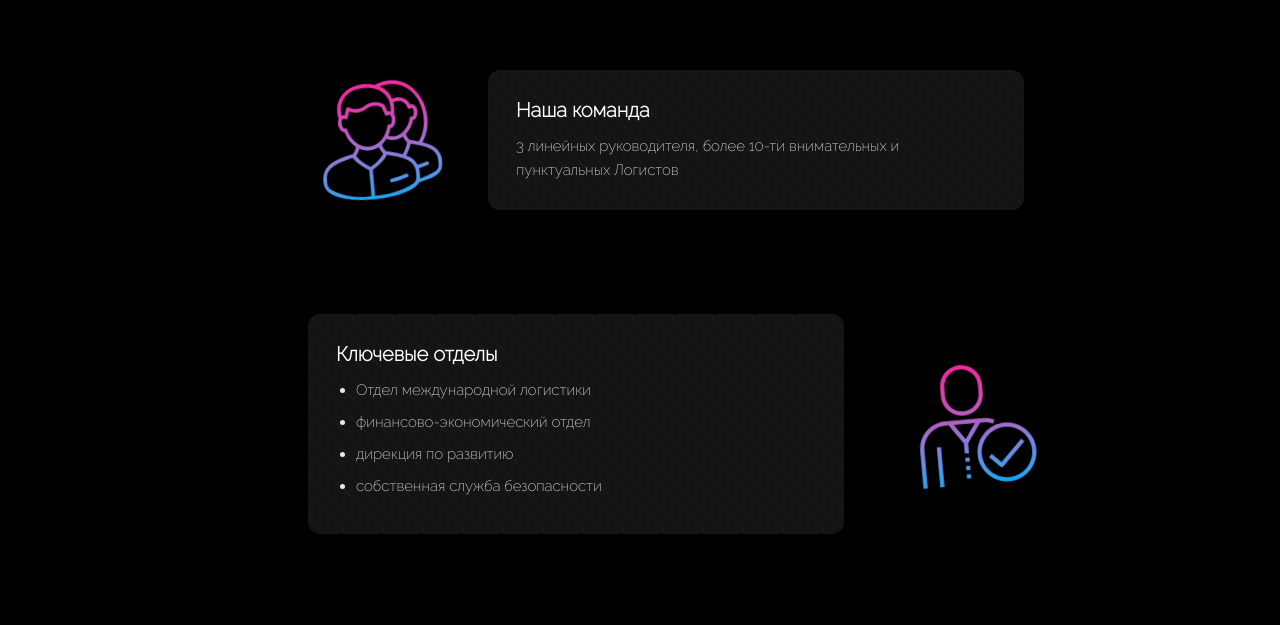
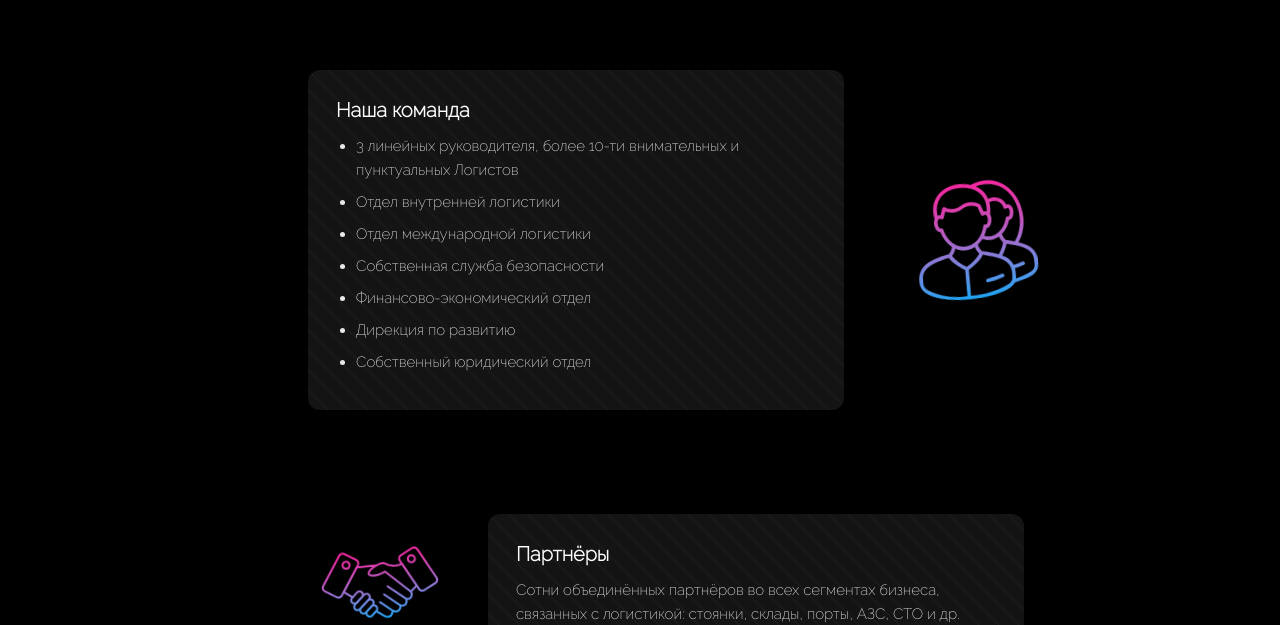
Before and after one commit to Alexandro9911/b2bexpress-react, a React (Vite) app: page / in a window 1280 px wide. Shown: the part 1754-2379 px from the top of the page. Built offline with nearby package versions, Linux system fonts and the light colour scheme.

Commit message:
доработка по требованиям

```diff
--- a/src/App.tsx
+++ b/src/App.tsx
@@ -2,6 +2,7 @@ import './index.css'
 import Header from "./components/Header/Header.tsx";
 import Overlay from "./components/common/Overlay/Overlay.tsx";
 import Section1Image from './assets/images/section1_test.jpg';
+import SectionVideo from './assets/video/truck-crop.mov';
 import Section1_1 from "./components/Content/Section1_1/Section1_1.tsx";
 import NavMenu from "./components/NavMenu/NavMenu.tsx";
 import Section1_2 from "./components/Content/Section1_2/Section1_2.tsx";
@@ -27,6 +28,7 @@ function App() {
         <section className="content-section">
           <Overlay
             imageSrc={Section1Image}
+            videoSrc={SectionVideo}
           >
             <Section1_1/>
           </Overlay>
--- a/src/components/Cards/CardWithIcon/CardWithIcon.tsx
+++ b/src/components/Cards/CardWithIcon/CardWithIcon.tsx
@@ -29,11 +29,17 @@ export default function CardWithIcon({
   const [height, setHeight] = useState<number>(0);
 
   useEffect(() => {
-    if (isExpanded && contentRef.current) {
-      setHeight(contentRef.current.scrollHeight);
-    } else {
-      setHeight(0);
-    }
+      if (isExpanded && contentRef.current) {
+        setTimeout(() => {
+          if(contentRef.current) {
+            setHeight(contentRef.current.scrollHeight);
+          }
+        }, 600)
+      } else {
+        setTimeout(() => {
+        setHeight(0);
+        })
+      }
   }, [isExpanded]);
 
   const composeClasses = () =>
@@ -47,7 +53,7 @@ export default function CardWithIcon({
   return (
     <div className={composeClasses()} onClick={(e) => e.stopPropagation()}>
       {isMinimized ? (
-        <div className="card__minimized-icon-wrapper">
+        <div className="card__minimized-icon-wrapper" onClick={onToggle}>
           <img
             src={imageSrc}
             alt={`${typeof title === "string" ? title : "Иконка"}`}
--- a/src/components/Content/Section1_3/Section1_3.tsx
+++ b/src/components/Content/Section1_3/Section1_3.tsx
@@ -1,6 +1,5 @@
 import './section1_3.sass';
 import { useEffect, useRef, useState } from 'react';
-import UserImage from '../../../assets/icons/user_colored.png';
 import PeopleImage from '../../../assets/icons/healthcare_colored.png';
 import AgreementImage from '../../../assets/icons/agreement_colored.png';
 import PadlockImage from '../../../assets/icons/padlock_colored.png';
@@ -116,35 +115,48 @@ export default function Section1_3() {
   // Карточки остаются в виде JSX — без преобразования в объекты
   const aboutCards = [
     // Карточка 1: иконка слева → текст справа
-    <div className="about-card custom-card left-icon" key="card-1">
+    <div className="about-card custom-card right-icon" key="card-1">
+      {window.innerWidth <= 768 &&
       <div className="about-card__icon"><img src={PeopleImage} /></div>
+      }
       <div className="custom-card__content">
         <div className="about-card__title">Наша команда</div>
         <div className="about-card__text">
-          3 линейных руководителя, более 10-ти внимательных и пунктуальных Логистов
-        </div>
-      </div>
-    </div>,
-    // Карточка 2: текст слева → иконка справа
-    <div className="about-card custom-card right-icon" key="card-2">
-      {window.innerWidth <= 768 &&
-          <div className="about-card__icon"><img src={UserImage}/></div>
-      }
-      <div className="custom-card__content">
-        <div className="about-card__title">Ключевые отделы</div>
-        <div className="about-card__text">
           <ul className="text-with-bullets">
+            <li>3 линейных руководителя, более 10-ти внимательных и пунктуальных Логистов</li>
+            <li>Отдел внутренней логистики</li>
             <li>Отдел международной логистики</li>
-            <li>финансово-экономический отдел</li>
-            <li>дирекция по развитию</li>
-            <li>собственная служба безопасности</li>
+            <li>Собственная служба безопасности</li>
+            <li>Финансово-экономический отдел</li>
+            <li>Дирекция по развитию</li>
+            <li>Собственный юридический отдел</li>
           </ul>
         </div>
       </div>
       {window.innerWidth > 768 &&
-          <div className="about-card__icon"><img src={UserImage}/></div>
+          <div className="about-card__icon"><img src={PeopleImage}/></div>
       }
     </div>,
+    // // Карточка 2: текст слева → иконка справа
+    // <div className="about-card custom-card right-icon" key="card-2">
+    //   {window.innerWidth <= 768 &&
+    //       <div className="about-card__icon"><img src={UserImage}/></div>
+    //   }
+    //   <div className="custom-card__content">
+    //     <div className="about-card__title">Ключевые отделы</div>
+    //     <div className="about-card__text">
+    //       <ul className="text-with-bullets">
+    //         <li>Отдел международной логистики</li>
+    //         <li>финансово-экономический отдел</li>
+    //         <li>дирекция по развитию</li>
+    //         <li>собственная служба безопасности</li>
+    //       </ul>
+    //     </div>
+    //   </div>
+    //   {window.innerWidth > 768 &&
+    //       <div className="about-card__icon"><img src={UserImage}/></div>
+    //   }
+    // </div>,
     // Карточка 3: иконка слева → текст справа
     <div className="about-card custom-card left-icon" key="card-3">
       <div className="about-card__icon"><img src={AgreementImage} /></div>
--- a/src/components/common/Overlay/Overlay.tsx
+++ b/src/components/common/Overlay/Overlay.tsx
@@ -4,12 +4,33 @@ import "./overlay.sass";
 type TProps = {
   children?: React.ReactNode;
   imageSrc?: string;
+  videoSrc?: string;
 };
 
-export default function Overlay({ children, imageSrc }: TProps) {
+export default function Overlay({ children, imageSrc, videoSrc }: TProps) {
+  // Определяем, поддерживается ли видео и нужно ли его показывать
+  const shouldShowVideo = videoSrc && imageSrc && window.innerWidth > 768;
+
   return (
     <div className="overlay-wrapper">
-      {imageSrc && <img src={imageSrc} alt="" className="overlay-background-img" />}
+      {shouldShowVideo ? (
+        <video
+          autoPlay
+          loop
+          muted
+          playsInline
+          className="overlay-background-video"
+          aria-hidden="true"
+        >
+          <source src={videoSrc} type="video/mp4" />
+          {/* Резервное изображение на случай, если видео не загрузилось */}
+          <img src={imageSrc} alt="" className="overlay-background-img fallback" />
+        </video>
+      ) : (
+        // Показываем изображение в любом другом случае (мобильные, нет видео, ошибка)
+        <img src={imageSrc} alt="" className="overlay-background-img" />
+      )}
+
       <div className="content-overlay">{children}</div>
     </div>
   );
--- a/src/components/common/Overlay/overlay.sass
+++ b/src/components/common/Overlay/overlay.sass
@@ -4,6 +4,7 @@
   min-height: 605px
   overflow: hidden
 
+  // Стили для фонового изображения
   .overlay-background-img
     position: absolute
     top: 0
@@ -14,6 +15,29 @@
     pointer-events: none
     z-index: 0
 
+  // Стили для фонового видео
+  .overlay-background-video
+    position: absolute
+    top: 0
+    left: 0
+    width: 100%
+    height: 100%
+    object-fit: cover
+    z-index: 0
+    opacity: 1
+    transition: opacity 0.3s ease
+
+    // Если видео не загрузилось, браузер покажет fallback-изображение
+    .fallback
+      position: absolute
+      top: 0
+      left: 0
+      width: 100%
+      height: 100%
+      object-fit: cover
+      z-index: 0
+
+  // Контент поверх фона
   .content-overlay
     position: relative
     z-index: 1
@@ -37,6 +61,10 @@
   .content-overlay
     padding: 70px 16px 28px
 
+  // На мобильных всегда изображение — видео не показываем
+  .overlay-background-video
+    display: none
+
 @media (max-width: 480px)
   .overlay-wrapper
     min-height: 420px
--- a/src/index.css
+++ b/src/index.css
@@ -87,7 +87,7 @@ p {
 html, body {
     overflow-x: hidden;
     width: 100%;
-    background: black;
+    background: #171717;
 }
 .footer {
     top: -10px;
```
Also changed, not shown: 8 other files (tests, documents, lock files or other folders).
